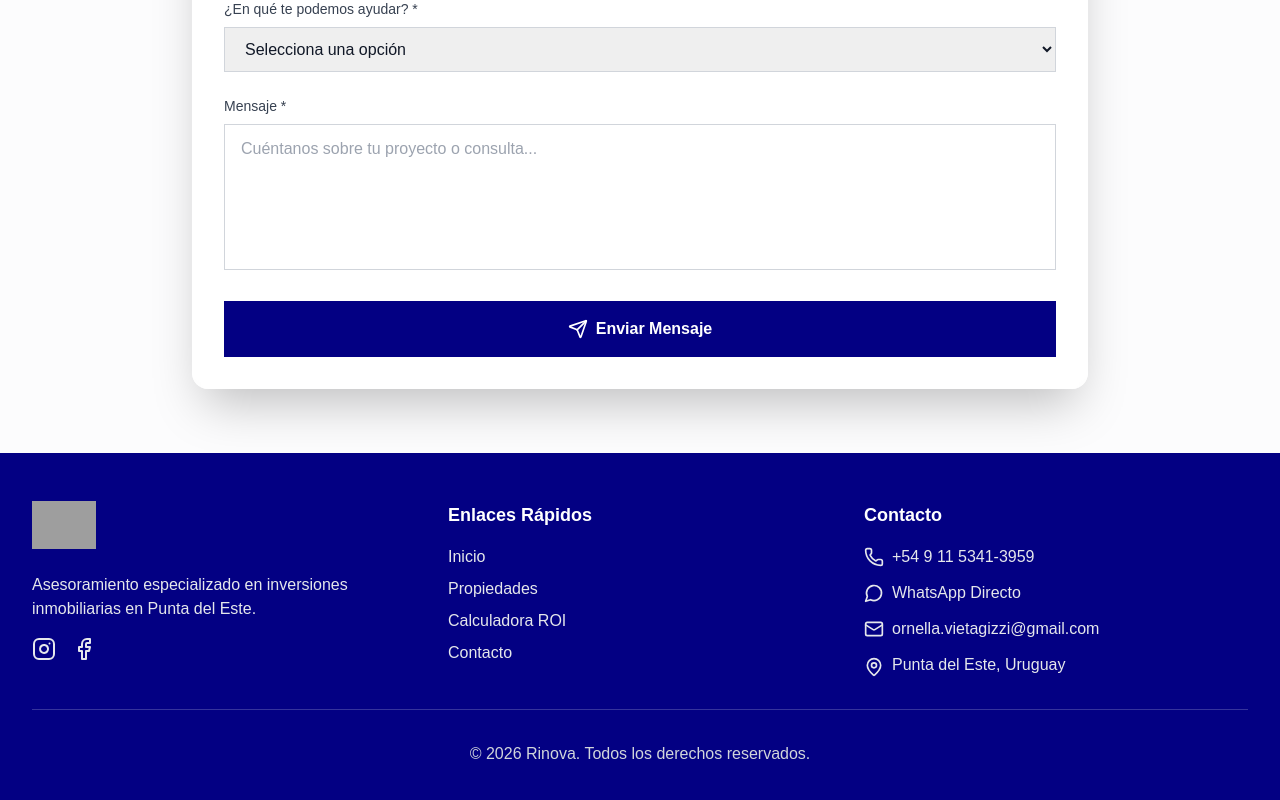
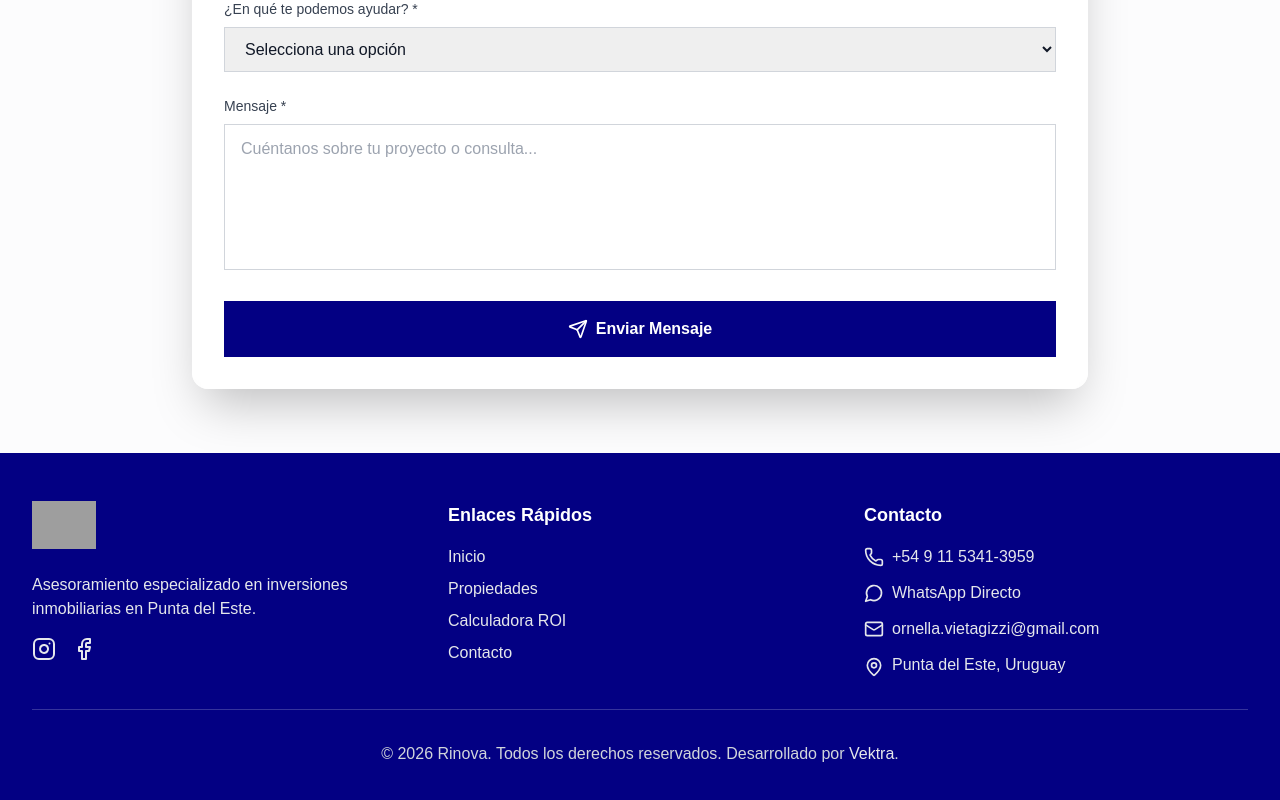
Before and after one commit to beercard/rinova, a React (Vite) app: page / in a window 1280 px wide. Shown: the part 3577-4377 px from the top of the page. Built offline with nearby package versions, Linux system fonts and the light colour scheme; no server answers; grey boxes are pictures that could not be loaded; a web font is replaced by a local one.

Commit message:
Add Vektra credit in footer

```diff
--- a/src/components/Footer.jsx
+++ b/src/components/Footer.jsx
@@ -119,7 +119,18 @@ const Footer = () => {
         </div>
 
         <div className="border-t border-white/20 mt-8 pt-8 text-center text-gray-300">
-          <p>&copy; {currentYear} Rinova. Todos los derechos reservados.</p>
+          <p>
+            &copy; {currentYear} Rinova. Todos los derechos reservados. Desarrollado por{' '}
+            <a
+              href="https://vektra.digital/"
+              target="_blank"
+              rel="noopener noreferrer"
+              className="font-medium text-gray-200 hover:text-white transition-colors"
+            >
+              Vektra
+            </a>
+            .
+          </p>
         </div>
       </div>
     </footer>
```
